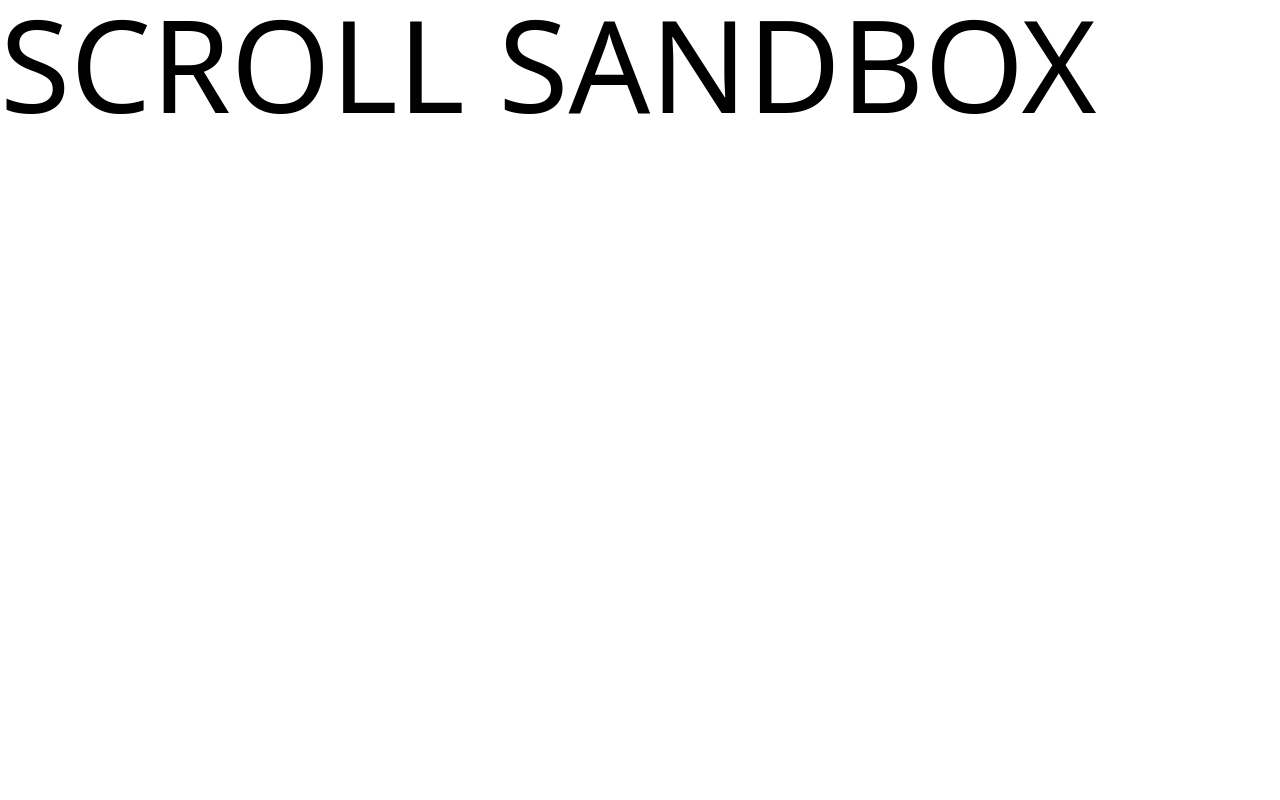
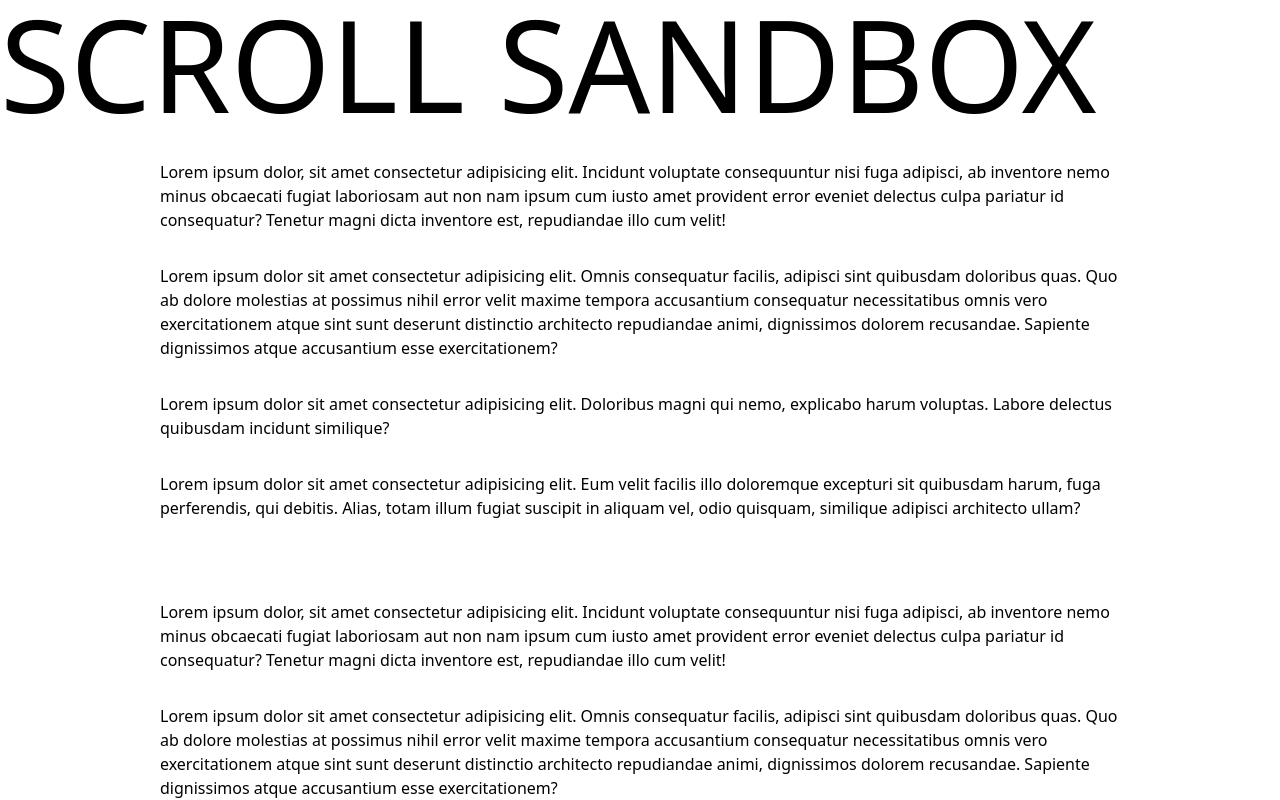
Before and after one commit to jxhnkndl/scroll-sandbox, a React (Vite) app: page / in a window 1280 px wide. Shown: the top 800 px of the page. Built offline with nearby package versions, Linux system fonts and the light colour scheme.

Commit message:
create basic horizontal progress bars that respond to y axis scrolling

```diff
--- a/package.json
+++ b/package.json
@@ -11,6 +11,7 @@
   },
   "dependencies": {
     "autoprefixer": "^10.4.15",
+    "framer-motion": "^10.16.2",
     "postcss": "^8.4.29",
     "react": "^18.2.0",
     "react-dom": "^18.2.0",
--- a/src/App.jsx
+++ b/src/App.jsx
@@ -1,9 +1,14 @@
-function App() {
+import Section from "./components/Section";
+
+export default function App() {
   return (
     <div>
-      <h1 className="text-9xl">SCROLL SANDBOX</h1>
+      <h1 className="text-9xl mb-8">SCROLL SANDBOX</h1>
+      <Section />
+      <Section />
+      <Section />
+      <Section />
+      <Section />
     </div>
   );
 }
-
-export default App;
--- /dev/null
+++ b/src/components/Section.jsx
@@ -0,0 +1,80 @@
+import { motion, useScroll, useTransform, useSpring } from 'framer-motion';
+
+/** useScroll() return value types:
+ *    - scrollX / scrollY: absolute position on page measured in pixels
+ *    - scrollXProgress / scrollYProgress: scroll position between two defined offsets
+ *      (0 and 1) such as the top and bottom of a parent container
+ *
+ *
+ *  useTransform(value, input range, output range):
+ *    - value: the scroll being tracked (scrollX/Y or scrollX/YProgress) to map to
+ *      the input range and output range
+ *    - input range: [start, stop]
+ *        - start: where on the page the user's scroll triggers the animation
+ *        - stop: where on the page the user's scroll stops the animation
+ *        - scrollX/Y = pixel values
+ *        - scrollX/YProgress = 0, 1 values where 0 is the top of the parent container
+ *          and 1 is the bottom
+ *    - output range: [start, stop]
+ *        - start: the style value that should be applied at start of input range
+ *        - stop: the style value that should be applied at end of input range
+ *        - value type will correspond with style property being animated
+ *            - could be pixels, percents, viewports, numeric units, etc.
+ */
+
+export default function Section() {
+  let { scrollY } = useScroll();
+
+  // monitor scroll position on y axis
+  // start animation with initial value of 0% when user hits 250px down the page
+  // stop animation with ending value of 20% when user hits 500px down the page
+  // let x = useTransform(scrollY, [250, 500], ['0%', '20%']);
+
+  // monitor scroll position within parent container's top/bottom boundaries
+  // start animation with initial value of 0% when user is at top of parent container
+  // stop animation with ending value of 20% when user is at bottom of parent container
+  let x = useTransform(scrollY, [0, 1], ['0%', '100%']);
+
+  // add a spring effect to the progress bars
+  // let x = useSpring(scrollY);
+
+  return (
+    <div className="w-3/4 mx-auto">
+      <div className="space-y-8">
+        <p>
+          Lorem ipsum dolor, sit amet consectetur adipisicing elit. Incidunt
+          voluptate consequuntur nisi fuga adipisci, ab inventore nemo minus
+          obcaecati fugiat laboriosam aut non nam ipsum cum iusto amet provident
+          error eveniet delectus culpa pariatur id consequatur? Tenetur magni
+          dicta inventore est, repudiandae illo cum velit!
+        </p>
+        <p>
+          Lorem ipsum dolor sit amet consectetur adipisicing elit. Omnis
+          consequatur facilis, adipisci sint quibusdam doloribus quas. Quo ab
+          dolore molestias at possimus nihil error velit maxime tempora
+          accusantium consequatur necessitatibus omnis vero exercitationem atque
+          sint sunt deserunt distinctio architecto repudiandae animi,
+          dignissimos dolorem recusandae. Sapiente dignissimos atque accusantium
+          esse exercitationem?
+        </p>
+        <p>
+          Lorem ipsum dolor sit amet consectetur adipisicing elit. Doloribus
+          magni qui nemo, explicabo harum voluptas. Labore delectus quibusdam
+          incidunt similique?
+        </p>
+        <p>
+          Lorem ipsum dolor sit amet consectetur adipisicing elit. Eum velit
+          facilis illo doloremque excepturi sit quibusdam harum, fuga
+          perferendis, qui debitis. Alias, totam illum fugiat suscipit in
+          aliquam vel, odio quisquam, similique adipisci architecto ullam?
+        </p>
+      </div>
+      <motion.div
+        className="w-full h-6 bg-orange-500 mt-4 mb-10"
+        style={{
+          width: x,
+        }}
+      />
+    </div>
+  );
+}
```
Also changed, not shown: 1 other file (tests, documents, lock files or other folders).
